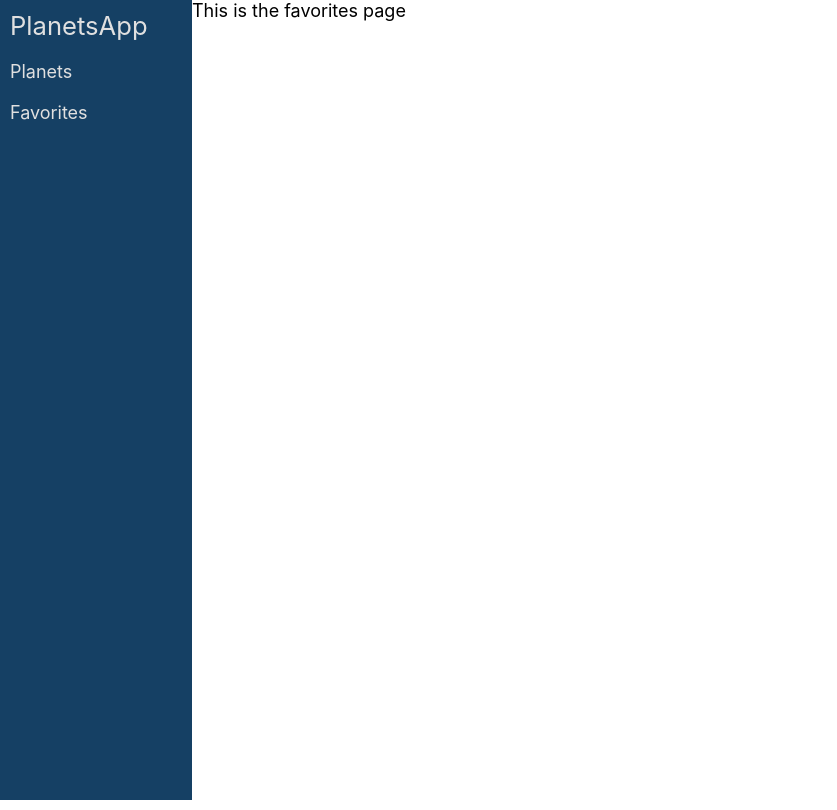
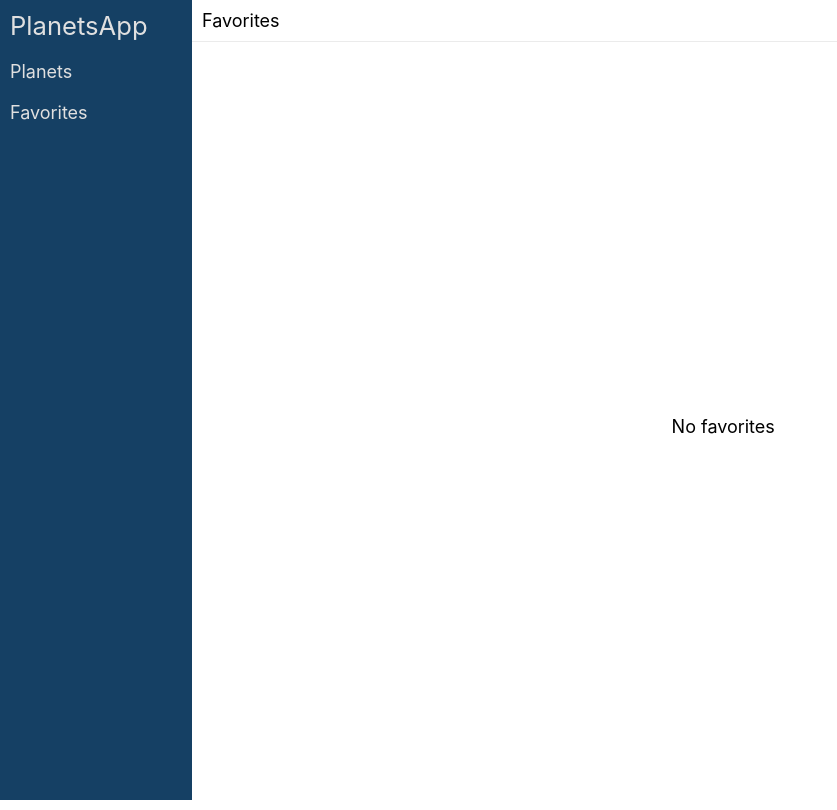
Before and after one commit to carlesDeveloper/osapiens, a React (Vite) app in the folder frontend_osapiens/: page /favorites in a window 1280 px wide. Shown: the whole page, without its empty margins (0-837 px from the left). Built offline with nearby package versions, Linux system fonts and the light colour scheme.

Commit message:
favorites without results  created

```diff
--- a/frontend_osapiens/src/App.tsx
+++ b/frontend_osapiens/src/App.tsx
@@ -9,6 +9,7 @@ import PlanetsPage from './pages/PlanetsPage.tsx';
 import FavoritesPage from './pages/FavoritesPage.tsx';
 import NotFoundPage from './pages/NotFoundPage.tsx';
 import NavBar from './components/NavBar.tsx';
+import PlanetDetailsPage from './pages/PlanetDetailsPage.tsx';
 
 
 function App() {
@@ -21,6 +22,7 @@ function App() {
 
           <Routes>
             <Route path="planets" element={<PlanetsPage />} />
+            <Route path="planets/:id" element={<PlanetDetailsPage />} />
             <Route path="favorites" element={<FavoritesPage />} />
             <Route path='*' element={<NotFoundPage />} />
           </Routes>
--- /dev/null
+++ b/frontend_osapiens/src/assets/css/favorites.css
@@ -0,0 +1,13 @@
+.favorites__title{
+    width: 83vw;
+    border-bottom: 1px solid #ebebeb;
+    padding: 10px 10px 10px;
+}
+
+.favorites__empty{
+    display: flex;
+    justify-content: center;
+    align-items: center;
+    width: 83vw;
+    height: 96vh;
+}
--- a/frontend_osapiens/src/pages/FavoritesPage.tsx
+++ b/frontend_osapiens/src/pages/FavoritesPage.tsx
@@ -1,8 +1,14 @@
 import React from 'react'
+import "../assets/css/favorites.css"
 
 function FavoritesPage() {
     return(
-        <>This is the favorites page</>
+        <>
+            <div className='favorites__title'>Favorites</div>
+            <div className='favorites__empty'>
+                No favorites
+            </div>
+        </>
     )
 }
 
```
